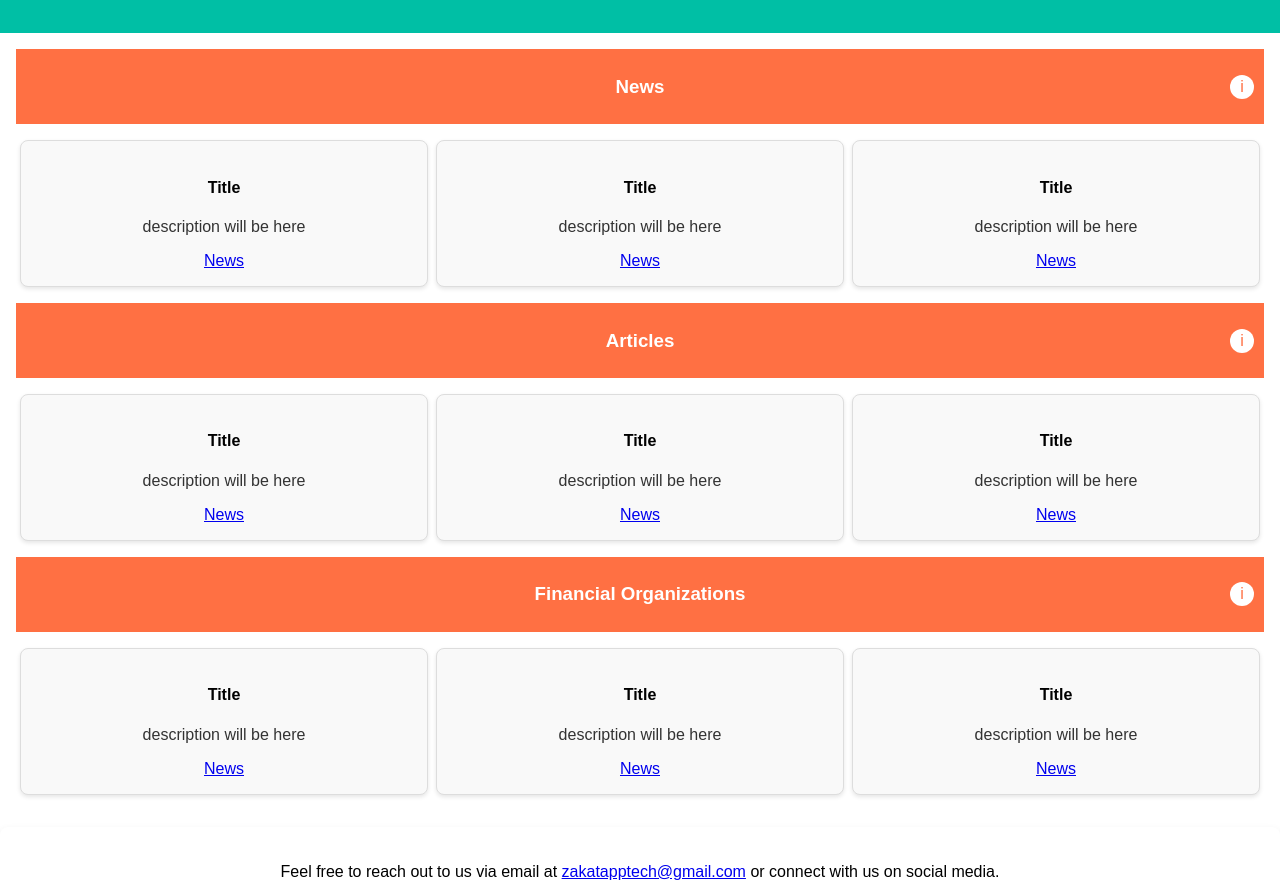
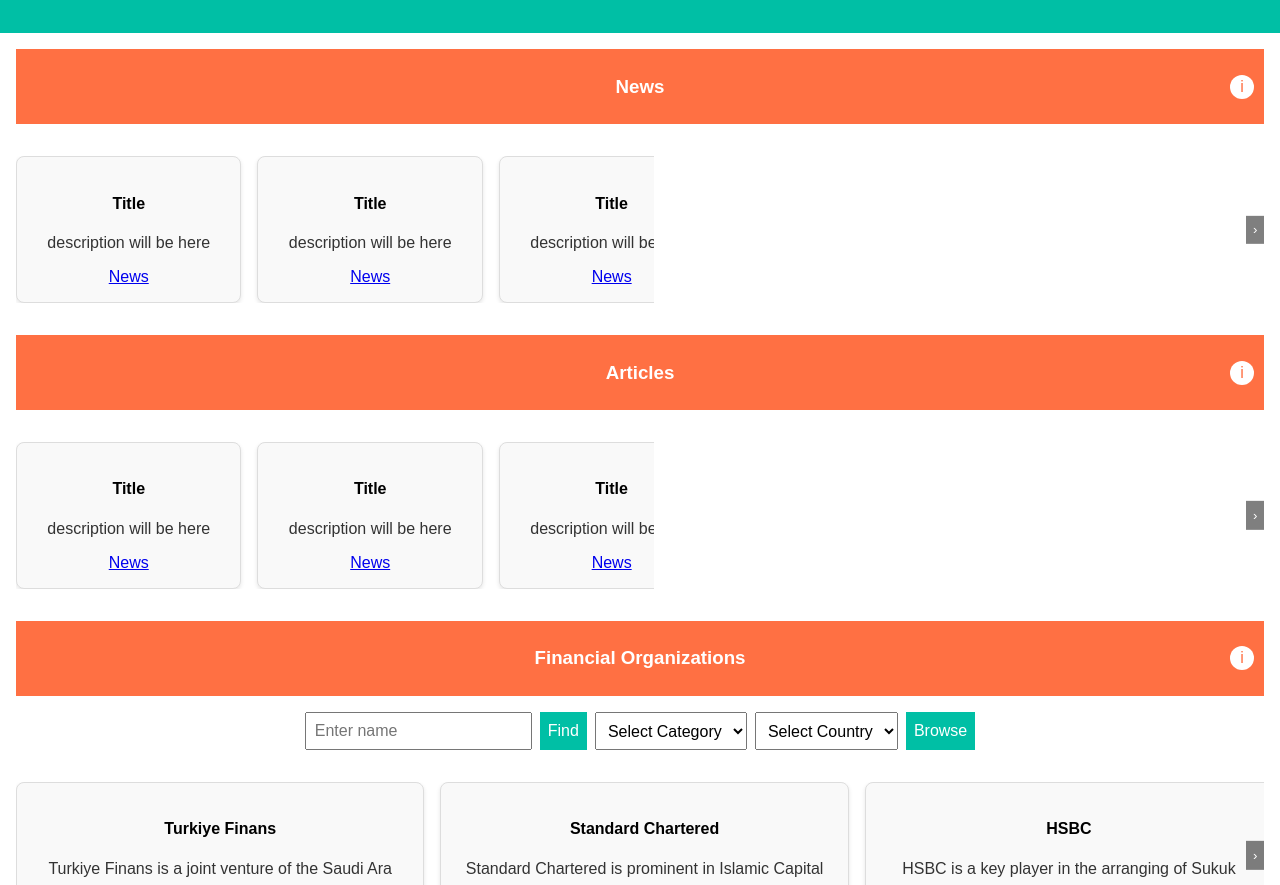
Before and after one commit to Urvatullo/Wiki, a plain HTML site: page index.html in a window 1280 px wide. Shown: the part 67-952 px from the top of the page. Drawn offline with Linux system fonts and the light colour scheme.

Commit message:
Added financial organizations v.2.0

```diff
--- a/index.css
+++ b/index.css
@@ -41,7 +41,7 @@ main {
     width: 24px;
     text-align: center;
     position: absolute;
-    right: 10px; /* Adjust as needed */
+    right: 10px;
     top: 50%;
     transform: translateY(-50%);
 }
@@ -54,17 +54,20 @@ main {
     border: 1px solid #ff7043;
     border-radius: 4px;
     position: absolute;
-    top: 40px; /* Adjust as needed */
+    top: 40px;
     right: 0;
-    width: 200px; /* Adjust as needed */
+    width: 200px;
     box-shadow: 0 2px 4px rgba(0, 0, 0, 0.1);
     z-index: 0;
 }
 
 .content-row {
     display: flex;
-    justify-content: space-around;
+    flex-wrap: nowrap;
+    overflow-x: auto;
+    scroll-behavior: smooth;
     margin: 1em 0;
+    position: relative;
 }
 
 .content-item {
@@ -75,6 +78,8 @@ main {
     padding: 1em;
     width: 30%;
     box-shadow: 0 2px 4px rgba(0, 0, 0, 0.1);
+    margin-right: 1em;
+    flex: 0 0 auto;
 }
 
 .content-item img {
@@ -85,7 +90,29 @@ main {
 
 .content-item p {
     color: #333;
-    text-align: center; /* Center align text */
+    text-align: center;
+}
+
+.filters {
+    display: flex;
+    flex-wrap: wrap;
+    gap: 0.5em;
+    justify-content: center;
+    margin-bottom: 1em;
+}
+
+.filters input,
+.filters select,
+.filters button {
+    padding: 0.5em;
+    font-size: 1em;
+}
+
+.filters button {
+    background-color: #00bfa5;
+    color: white;
+    border: none;
+    cursor: pointer;
 }
 
 .contact {
@@ -95,3 +122,22 @@ main {
     box-shadow: 0 4px 8px rgba(0, 0, 0, 0.1);
     text-align: center;
 }
+
+.nav-btn {
+    position: absolute;
+    top: 50%;
+    transform: translateY(-50%);
+    background-color: rgba(0, 0, 0, 0.5);
+    color: white;
+    border: none;
+    padding: 0.5em;
+    cursor: pointer;
+}
+
+.nav-btn.left {
+    left: 0;
+}
+
+.nav-btn.right {
+    right: 0;
+}
--- a/index.html
+++ b/index.html
@@ -18,6 +18,8 @@
                 <p class="info-text">This section contains the latest news related to Islamic charities and organizations.</p>
             </div>
             <div class="content-row">
+                <button class="nav-btn left" onclick="scrollLeft('newsRow')">‹</button>
+                <div id="newsRow" class="content-row">
                     <div class="content-item">
                         <h4>Title</h4>
                         <p>description will be here</p>
@@ -34,6 +36,8 @@
                         <a href="https://www.zakatapp.pro/">News</a>
                     </div>
                 </div>
+                <button class="nav-btn right" onclick="scrollRight('newsRow')">›</button>
+            </div>
         </section>
         <section class="articles">
             <div class="section-header">
@@ -42,6 +46,8 @@
                 <p class="info-text">This section features articles on various topics related to Islam.</p>
             </div>
             <div class="content-row">
+                <button class="nav-btn left" onclick="scrollLeft('articlesRow')">‹</button>
+                <div id="articlesRow" class="content-row">
                     <div class="content-item">
                         <h4>Title</h4>
                         <p>description will be here</p>
@@ -58,6 +64,8 @@
                         <a href="https://www.zakatapp.pro/">News</a>
                     </div>
                 </div>
+                <button class="nav-btn right" onclick="scrollRight('articlesRow')">›</button>
+            </div>
         </section>
         <section class="financial-organizations">
             <div class="section-header">
@@ -65,26 +73,51 @@
                 <button class="info-btn">i</button>
                 <p class="info-text">This section lists financial organizations that follow Islamic principles.</p>
             </div>
+            <div class="filters">
+                <input type="text" id="searchName" placeholder="Enter name">
+                <button id="findButton">Find</button>
+                <select id="categorySelect">
+                    <option value="">Select Category</option>
+                    <option value="Banking">Banking</option>
+                    <option value="Finance">Finance</option>
+                    <option value="Audit">Audit</option>
+                </select>
+                <select id="countrySelect">
+                    <option value="">Select Country</option>
+                    <option value="Saudi Arabia">Saudi Arabia</option>
+                    <option value="UAE">UAE</option>
+                    <option value="Malaysia">Malaysia</option>
+                </select>
+                <button id="browseButton">Browse</button>
+            </div>
             <div class="content-row">
-                <div class="content-item">
-                    <h4>Title</h4>
-                    <p>description will be here</p>
-                    <a href="https://www.zakatapp.pro/">News</a>
+                <button class="nav-btn left" onclick="scrollLeft('organizationsList')">‹</button>
+                <div id="organizationsList" class="content-row">
+                    <div class="content-item" data-category="Banking" data-country="Saudi Arabia">
+                        <h4>Turkiye Finans</h4>
+                        <p>Turkiye Finans is a joint venture of the Saudi Ara</p>
+                        <a href="#">News</a>
                     </div>
-                <div class="content-item">
-                    <h4>Title</h4>
-                    <p>description will be here</p>
-                    <a href="https://www.zakatapp.pro/">News</a>
+                    <div class="content-item" data-category="Finance" data-country="Global">
+                        <h4>Standard Chartered</h4>
+                        <p>Standard Chartered is prominent in Islamic Capital</p>
+                        <a href="#">News</a>
                     </div>
-                <div class="content-item">
-                    <h4>Title</h4>
-                    <p>description will be here</p>
-                    <a href="https://www.zakatapp.pro/">News</a>
+                    <div class="content-item" data-category="Finance" data-country="Global">
+                        <h4>HSBC</h4>
+                        <p>HSBC is a key player in the arranging of Sukuk</p>
+                        <a href="#">News</a>
                     </div>
+                    <div class="content-item" data-category="Banking" data-country="UAE">
+                        <h4>Dubai Islamic Bank</h4>
+                        <p>Dubai Islamic established</p>
+                        <a href="#">News</a>
+                    </div>
+                </div>
+                <button class="nav-btn right" onclick="scrollRight('organizationsList')">›</button>
             </div>
         </section>
     </main>
-
     <div class="contact">
         <p>Feel free to reach out to us via email at <a href="mailto:zakatapptech@gmail.com">zakatapptech@gmail.com</a> or connect with us on social media.</p>
     </div>
--- a/index.js
+++ b/index.js
@@ -11,4 +11,52 @@ document.addEventListener('DOMContentLoaded', function () {
             }
         });
     });
+
+    const findButton = document.getElementById('findButton');
+    const browseButton = document.getElementById('browseButton');
+    const searchNameInput = document.getElementById('searchName');
+    const categorySelect = document.getElementById('categorySelect');
+    const countrySelect = document.getElementById('countrySelect');
+    const organizationsList = document.getElementById('organizationsList');
+
+    function filterOrganizations() {
+        const searchTerm = searchNameInput.value.toLowerCase();
+        const selectedCategory = categorySelect.value;
+        const selectedCountry = countrySelect.value;
+
+        const items = organizationsList.querySelectorAll('.content-item');
+
+        items.forEach(item => {
+            const name = item.querySelector('h4').textContent.toLowerCase();
+            const category = item.getAttribute('data-category');
+            const country = item.getAttribute('data-country');
+
+            const nameMatches = !searchTerm || name.includes(searchTerm);
+            const categoryMatches = !selectedCategory || category === selectedCategory;
+            const countryMatches = !selectedCountry || country === selectedCountry;
+
+            if (nameMatches && categoryMatches && countryMatches) {
+                item.style.display = '';
+            } else {
+                item.style.display = 'none';
+            }
+        });
+    }
+
+    findButton.addEventListener('click', filterOrganizations);
+    browseButton.addEventListener('click', filterOrganizations);
 });
+
+function scrollLeft(rowId) {
+    document.getElementById(rowId).scrollBy({
+        left: -300,
+        behavior: 'smooth'
+    });
+}
+
+function scrollRight(rowId) {
+    document.getElementById(rowId).scrollBy({
+        left: 300,
+        behavior: 'smooth'
+    });
+}
```
Lines whose indentation alone changed are shown as unchanged.
